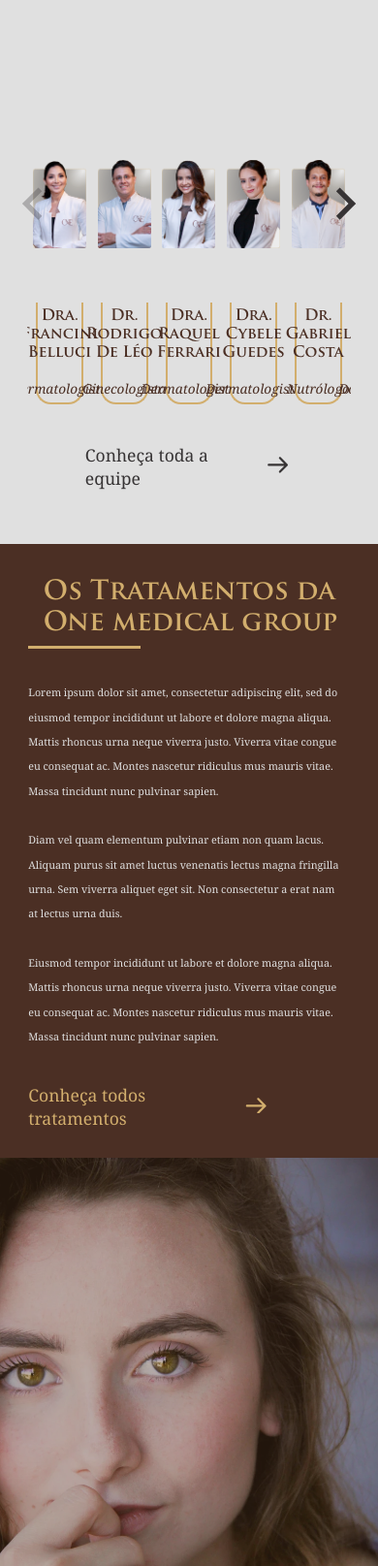
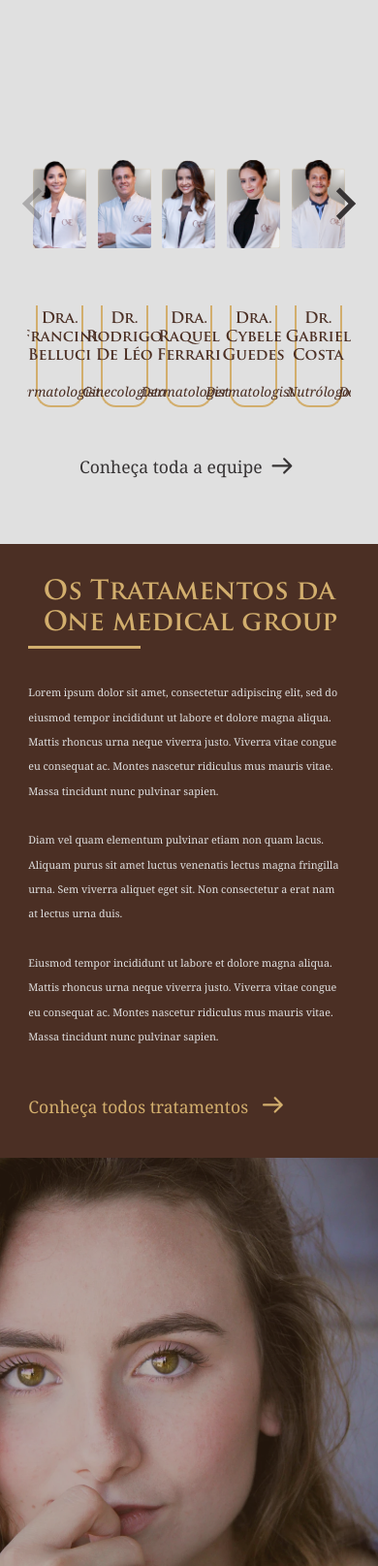
Before and after one commit to MH-Borges/One_Medical_Group, a PHP site: page / in a window 390 px wide. Shown: the part 4658-6273 px from the top of the page at 97% size. Run offline with PHP 8.4, Linux system fonts and the light colour scheme.

Commit message:
Ajustes botoes

```diff
--- a/css/style.css
+++ b/css/style.css
@@ -923,7 +923,6 @@ body #Main_index #equipe .splide .splide__track .splide__list .splide__slide {
   width: 100%;
   height: 100%;
   position: relative;
-  padding: 1.5vw;
   transition: all ease-in-out 0.15s;
 }
 body #Main_index #equipe .splide .splide__track .splide__list .splide__slide:hover {
@@ -934,14 +933,16 @@ body #Main_index #equipe .splide .splide__track .splide__list .splide__slide img
   height: 100%;
   -o-object-fit: contain;
      object-fit: contain;
+  padding: 1.5vw;
 }
 body #Main_index #equipe .splide .splide__track .splide__list .splide__slide .infosCards {
   position: absolute;
   width: 83%;
   height: 20%;
-  bottom: 3.5%;
-  left: 8.5%;
+  bottom: 0;
+  left: 0;
   z-index: 2;
+  margin: 8.5%;
   background-color: #E0E0E0;
   border-bottom-left-radius: 0.5vw;
   border-bottom-right-radius: 0.5vw;
@@ -2322,8 +2323,11 @@ body #Main_index #form .formBlock .text-warning {
     position: absolute;
     width: 73%;
     height: 25%;
-    bottom: 1%;
-    left: 13.5%;
+    bottom: 0;
+    left: 0;
+    z-index: 2;
+    margin: 13.5%;
+    margin-bottom: 1.5%;
     border-bottom-left-radius: 4vw;
     border-bottom-right-radius: 4vw;
     border: 2px solid #D2AE6D;
@@ -2338,7 +2342,7 @@ body #Main_index #form .formBlock .text-warning {
     font-size: 3.5vw;
   }
   body #Main_index #equipe .btn_equipe {
-    width: 55vw;
+    width: 58vw;
     height: 4vh;
     font-size: 4.5vw;
     margin-top: 5vh;
@@ -2347,7 +2351,6 @@ body #Main_index #form .formBlock .text-warning {
     margin-left: auto;
     width: 15%;
     height: 100%;
-    margin-top: -1%;
   }
   body #Main_index #tratamentos {
     height: 165vh;
@@ -2380,7 +2383,7 @@ body #Main_index #form .formBlock .text-warning {
     line-height: 3vh;
   }
   body #Main_index #tratamentos #tratamentosInfos #Block_textTratamentos .btn_tratamentos {
-    width: 65vw;
+    width: 70vw;
     height: 4vh;
     font-size: 4.5vw;
     margin-right: auto;
--- a/css/style.scss
+++ b/css/style.scss
@@ -877,7 +877,6 @@ body {
                             width: 100%;
                             height: 100%;
                             position: relative;
-                            padding: 1.5vw;
                             transition: all ease-in-out .15s;
                             &:hover{
                                 transform: scale(1.02);
@@ -886,14 +885,16 @@ body {
                                 width: 100%;
                                 height: 100%;
                                 object-fit: contain;
+                                padding: 1.5vw;
                             }
                             .infosCards{
                                 position: absolute;
                                 width: 83%;
                                 height: 20%;
-                                bottom: 3.5%;
-                                left: 8.5%;
+                                bottom: 0;
+                                left: 0;
                                 z-index: 2;
+                                margin: 8.5%;
                                 background-color: $Branco;
                                 border-bottom-left-radius: 0.5vw;
                                 border-bottom-right-radius: 0.5vw;
@@ -2300,8 +2301,11 @@ body {
                                     position: absolute;
                                     width: 73%;
                                     height: 25%;
-                                    bottom: 1%;
-                                    left: 13.5%;
+                                    bottom: 0;
+                                    left: 0;
+                                    z-index: 2;
+                                    margin: 13.5%;
+                                    margin-bottom: 1.5%;
                                     border-bottom-left-radius: 4vw;
                                     border-bottom-right-radius: 4vw;
                                     border: 2px solid $Amarelo;
@@ -2320,7 +2324,7 @@ body {
                     }
                 }
                 .btn_equipe{
-                    width: 55vw;
+                    width: 58vw;
                     height: 4vh;
                     font-size: 4.5vw;
                     margin-top: 5vh;
@@ -2328,7 +2332,6 @@ body {
                         margin-left: auto;
                         width: 15%;
                         height: 100%;
-                        margin-top: -1%;
                     }
                 }
             }
@@ -2360,7 +2363,7 @@ body {
                             line-height: 3vh;
                         }
                         .btn_tratamentos{
-                            width: 65vw;
+                            width: 70vw;
                             height: 4vh;
                             font-size: 4.5vw;
                             margin-right: auto;
```
Also changed, not shown: 1 other file.
